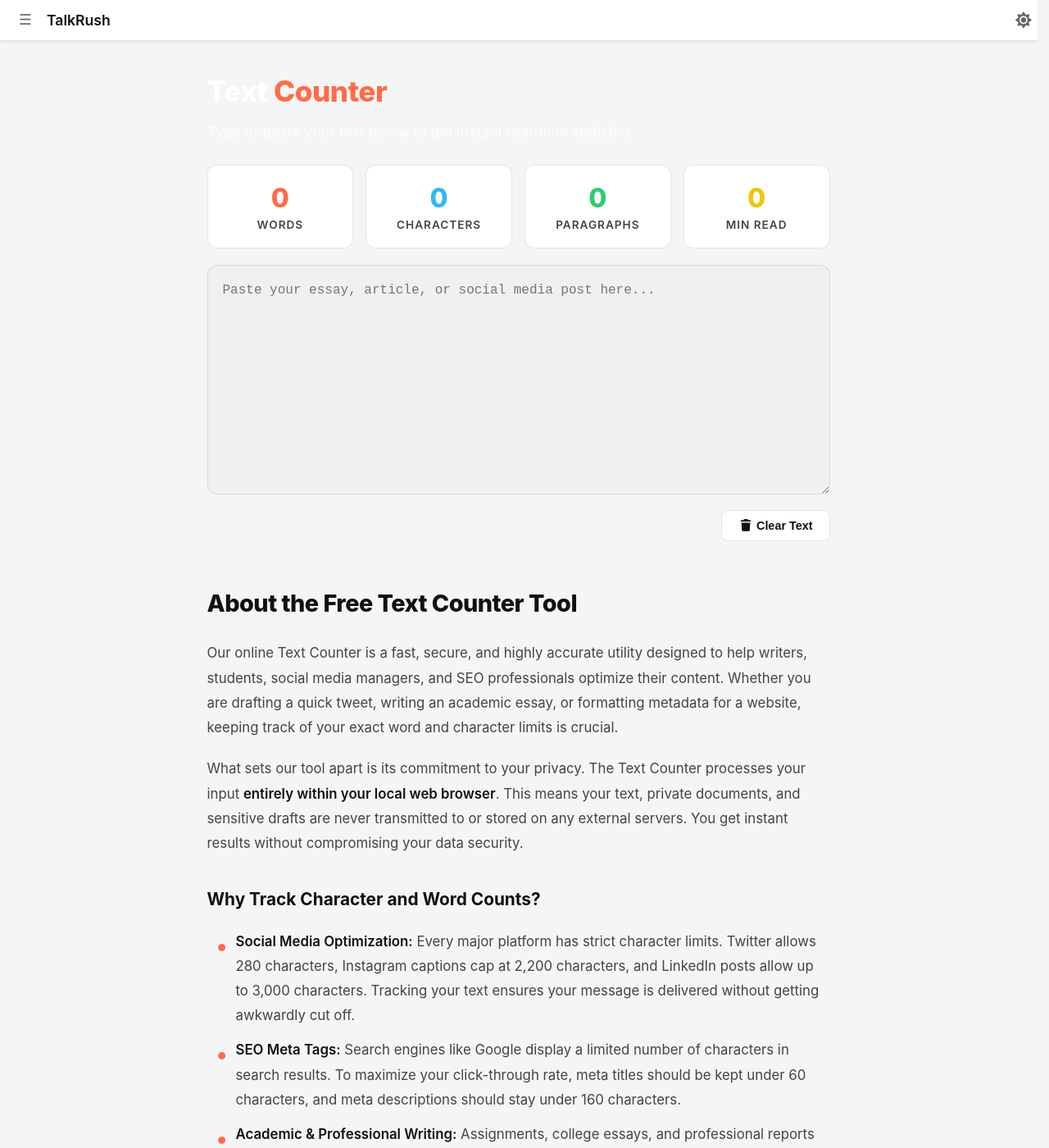
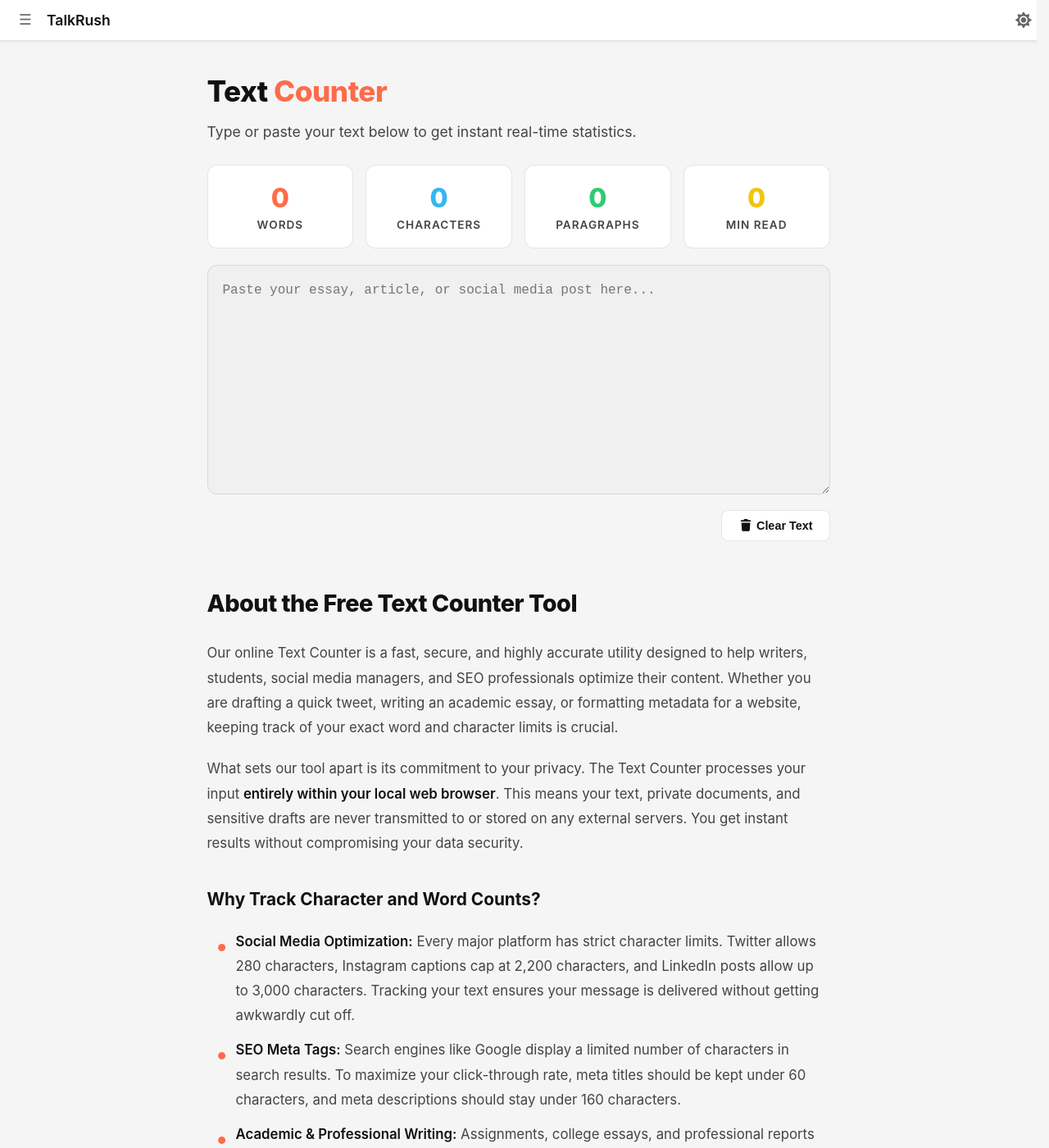
Before and after one commit to talkrush/talkrush.github.io, a Jekyll site: the page built from tools/text-counter.html, in a window 1280 px wide and 1400 px high. Shown: the whole window at 82% size. Built offline with Jekyll 4.4.1, drawn with Linux system fonts in a browser that asks for light colours.

Commit message:
Update text-counter.html

```diff
--- a/tools/text-counter.html
+++ b/tools/text-counter.html
@@ -84,6 +84,13 @@
     margin: 90px auto 40px;
     padding: 0 20px;
   }
+
+  .tool-title { font-size: 2.2rem; font-weight: 800; letter-spacing: -0.5px; color: var(--dark-text); margin-bottom: 5px; }
+  .light-mode .tool-title { color: var(--light-text); }
+  .tool-title span { color: var(--accent); }
+
+  .tool-subtitle { font-size: 1.1rem; color: var(--dark-text-muted); margin-bottom: 30px; }
+  .light-mode .tool-subtitle { color: var(--light-text-muted); }
 
   .stats-grid {
     display: grid;
@@ -172,8 +179,8 @@
 </header>
 
 <div class="tool-container">
-  <h1 style="color: var(--dark-text); margin-bottom: 5px; font-size: 2.2rem; font-weight: 800; letter-spacing: -0.5px;">Text <span style="color: var(--accent);">Counter</span></h1>
-  <p style="color: var(--dark-text-muted); margin-bottom: 30px; font-size: 1.1rem;">Type or paste your text below to get instant real-time statistics.</p>
+  <h1 class="tool-title">Text <span>Counter</span></h1>
+  <p class="tool-subtitle">Type or paste your text below to get instant real-time statistics.</p>
 
   <div class="stats-grid">
     <div class="stat-box">
@@ -202,7 +209,6 @@
 </div>
 
 <main class="info-section">
-
   <h2>About the Free Text Counter Tool</h2>
   <p>Our online Text Counter is a fast, secure, and highly accurate utility designed to help writers, students, social media managers, and SEO professionals optimize their content. Whether you are drafting a quick tweet, writing an academic essay, or formatting metadata for a website, keeping track of your exact word and character limits is crucial.</p>
 
@@ -218,7 +224,6 @@
 
   <h3>How is Reading Time Calculated?</h3>
   <p>The estimated reading time provided by our tool is calculated based on the average adult reading speed, which is approximately 225 to 250 words per minute. This metric is incredibly valuable for content creators, bloggers, and speechwriters who need to estimate exactly how long it will take their audience to consume their material, helping to improve user engagement and retention.</p>
-
 </main>
 
 <script>
```
